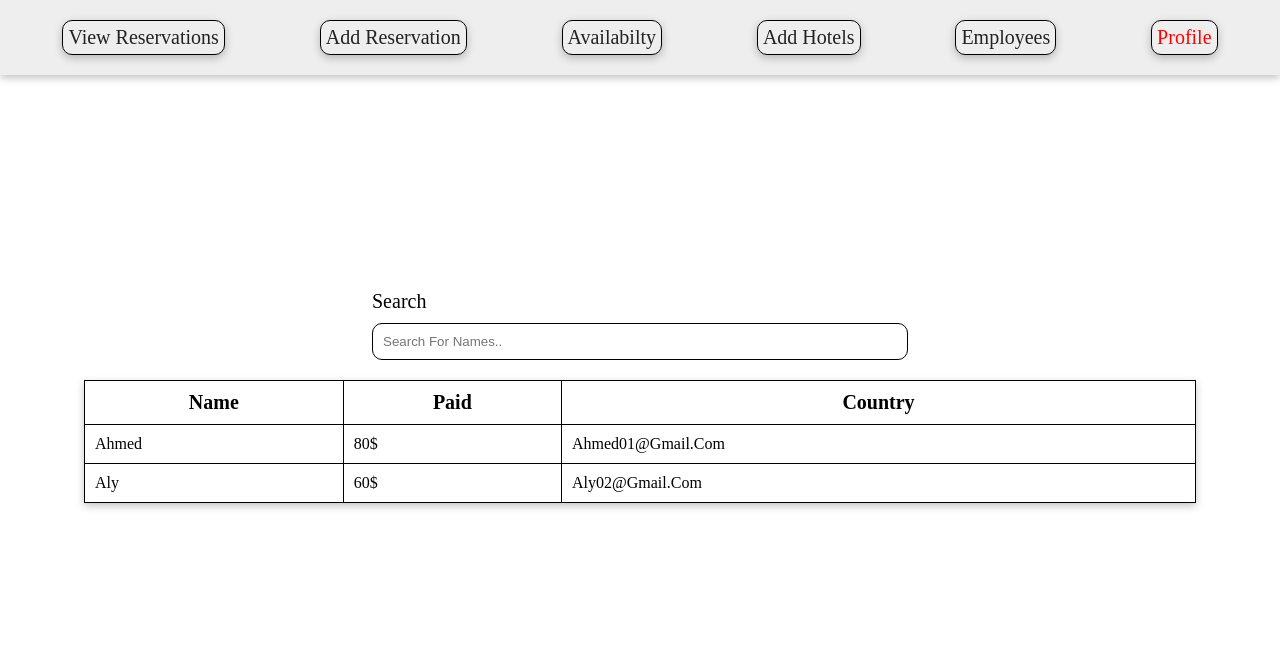
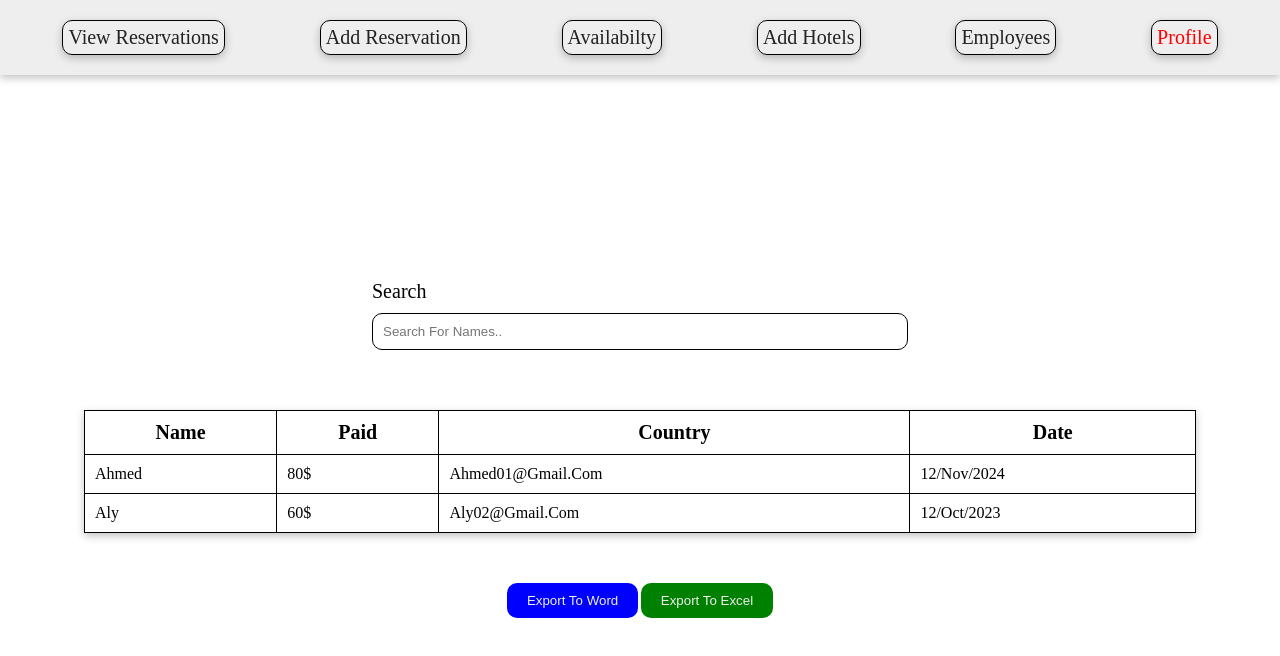
Before and after one commit to HadyHany23/Booking_FrontEnd, a plain HTML site: page html/ViewReservation.html in a window 1280 px wide. Shown: the top 656 px of the page. Drawn offline with Linux system fonts and the light colour scheme.

Commit message:
convert tables

```diff
--- a/css/style.css
+++ b/css/style.css
@@ -112,6 +112,7 @@ body {
   color: white;
 }
 
+
 /* End Form Pages */
 
 /* Start Navigation Bar */
@@ -153,10 +154,13 @@ body {
 /* Start Table pages */
 
 .table_cont {
+  display: flex;
+  flex-direction: column;
   width: 90%;
   margin: 0 auto;
   padding: 2rem;
   margin-top: 25rem;
+  gap: 5rem;
 }
 
 .table_cont .input {
@@ -168,8 +172,8 @@ body {
   padding: 1rem;
   color: black;
   border: none;
-  margin: 1rem auto;
   width: 50%;
+  align-self: center;
 }
 
 .table_cont .input label {
@@ -218,4 +222,24 @@ td:hover {
   font-size: var(--td-font);
 }
 
+.table_cont .convert_btn {
+  align-self: center;
+}
+
+.table_cont .convert_btn #word {
+  padding: 10px 20px;
+  border-radius: 1rem;
+  background: blue;
+  color: var(--main-color);
+  cursor: pointer;
+}
+
+.table_cont .convert_btn #excel {
+  padding: 10px 20px;
+  border-radius: 1rem;
+  background: green;
+  color: var(--main-color);
+  cursor: pointer;
+}
+
 /* ENd Table Pages */
--- a/html/ViewReservation.html
+++ b/html/ViewReservation.html
@@ -7,6 +7,8 @@
     <title>Document</title>
     <!-- custom css file link-->
     <link rel="stylesheet" href="../css/style.css">
+    <!--  library converts the HTML table into an Excel file -->
+    <script src="https://cdnjs.cloudflare.com/ajax/libs/xlsx/0.18.5/xlsx.full.min.js"></script>
 </head>
 
 <body>
@@ -34,6 +36,7 @@
                     <th onclick="sortTable(0)">Name</th>
                     <th onclick="sortTable(1)">paid</th>
                     <th onclick="sortTable(2)">Country</th>
+                    <th onclick="sortTable(3)">date</th>
                 </tr>
             </thead>
             <tbody>
@@ -41,14 +44,20 @@
                     <td>ahmed</td>
                     <td>80$</td>
                     <td>ahmed01@gmail.com</td>
+                    <td>12/nov/2024</td>
                 </tr>
                 <tr>
                     <td>aly</td>
                     <td>60$</td>
                     <td>aly02@gmail.com</td>
+                    <td>12/oct/2023</td>
                 </tr>
             </tbody>
         </table>
+        <div class="convert_btn">
+            <button id="word" onclick="exportTableToWord('myTable', 'TableDocument')">Export to Word</button>
+            <button id="excel" onclick="exportTableToExcel('myTable', 'table_data')">Export to Excel</button>
+        </div>
     </div>
 
 
--- a/js/script.js
+++ b/js/script.js
@@ -64,3 +64,44 @@ function sortTable(columnIndex) {
     isAscending ? "desc" : "asc"
   );
 }
+
+
+// Convert table to excel
+function exportTableToExcel(tableID, filename = '') {
+  // Get the table
+  let table = document.getElementById(tableID);
+  let workbook = XLSX.utils.table_to_book(table, { sheet: "Sheet1" });
+
+  // Create filename
+  filename = filename ? filename + '.xlsx' : 'excel_data.xlsx';
+
+  // Export the file
+  XLSX.writeFile(workbook, filename);
+}
+
+
+// convert table to word
+function exportTableToWord(tableID, filename = '') {
+  // Get the table HTML
+  let table = document.getElementById(tableID).outerHTML;
+
+  // Word document preamble with basic styling
+  let preHtml = `
+      <html xmlns:o="urn:schemas-microsoft-com:office:office" xmlns:w="urn:schemas-microsoft-com:office:word" xmlns="http://www.w3.org/TR/REC-html40">
+      <head><meta charset="utf-8"><title>Export HTML To Word Document</title></head><body>`;
+  let postHtml = "</body></html>";
+  let html = preHtml + table + postHtml;
+
+  // Create a Blob of the table content
+  let blob = new Blob(['\ufeff', html], {
+    type: 'application/msword'
+  });
+
+  // Create a link to trigger the download
+  let link = document.createElement('a');
+  link.href = URL.createObjectURL(blob);
+  link.download = filename ? filename + '.doc' : 'document.doc';
+
+  // Trigger the download
+  link.click();
+}
```
Also changed, not shown: html/AvailableHotels.html (+6 -0 lines), index.html (+1 -0 lines).
